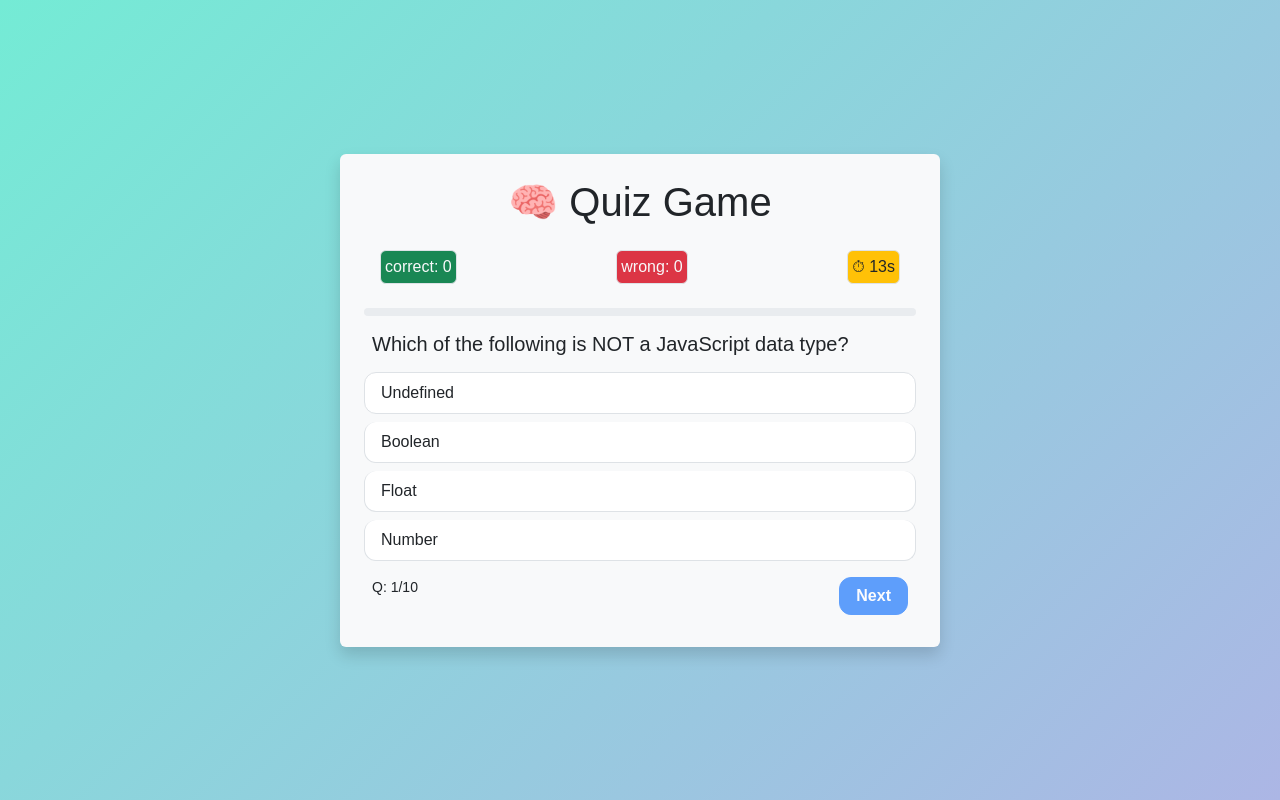
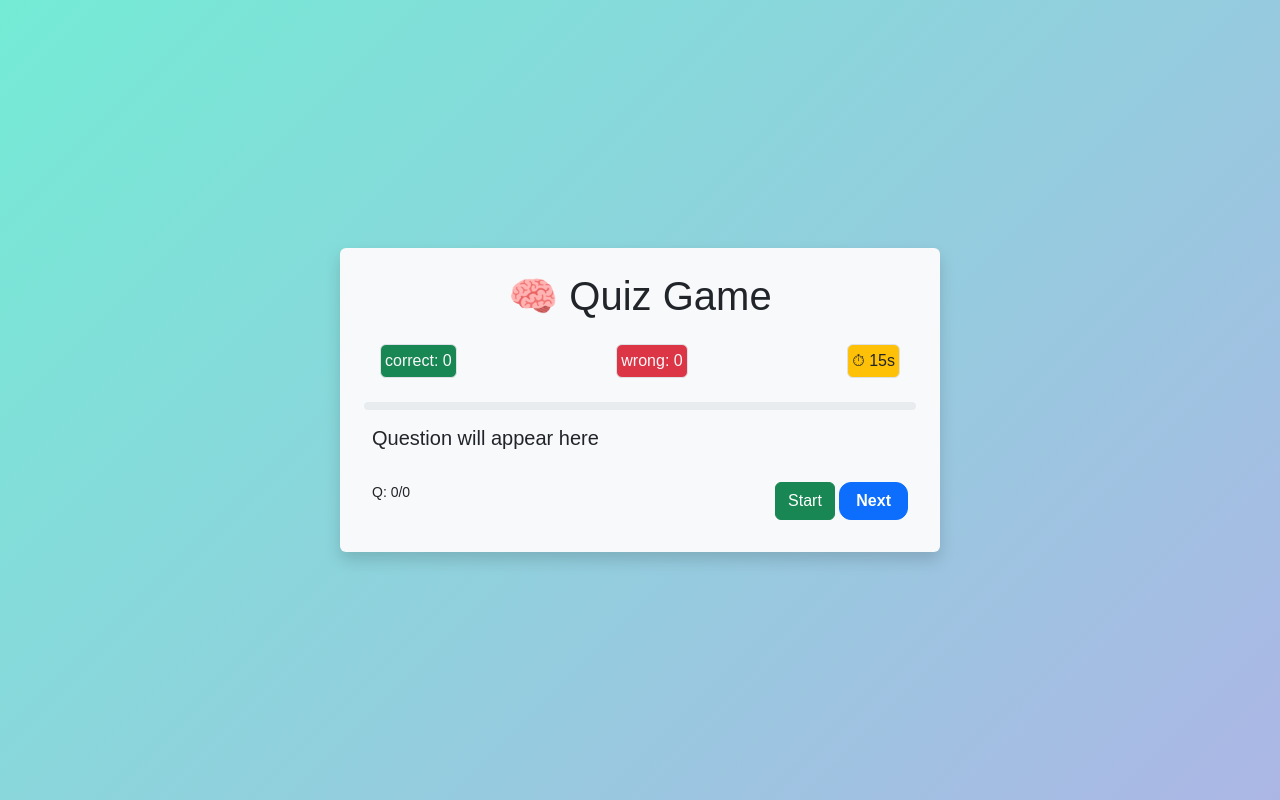
Before and after one commit to parwateshivam/quiz-app, a plain HTML site: page index.html in a window 1280 px wide. Both pictures are taken after typing "Sample", "name@example.com" into the empty fields and a click on the button "Submit". Drawn offline with nearby package versions, Linux system fonts and the light colour scheme.

Commit message:
some changes

```diff
--- a/index.html
+++ b/index.html
@@ -18,8 +18,10 @@
       <!--form container-->
       <div id="form-container" class="form-container card p-5">
         <form id="user-form">
-          <input id="name" class="form-control mb-2" type="text" placeholder="Enter your name" required>
-          <input id="email" class="form-control mb-2" type="email" placeholder="Enter your email" required>
+          <input name="name" class="form-control mb-2" type="text" placeholder="Enter your name" required>
+
+          <input name="email" class="form-control mb-2" type="email" placeholder="Enter your email" required>
+
           <button id="form-submit-btn" type="submit" class="btn btn-primary">Submit</button>
         </form>
       </div>
@@ -53,6 +55,7 @@
           <small>Q: <span id="qNumber">0</span>/<span id="total">0</span>
           </small>
           <div>
+            <button id="startbtn" class="btn btn-success">Start</button>
             <button id="nextBtn" class="btn btn-primary">Next</button>
             <button id="restartBtn" class="btn btn-success d-none">Restart</button>
           </div>
--- a/script.js
+++ b/script.js
@@ -1,76 +1,97 @@
 // QUIZ DATA (Questions)
 const quizData = [
   {
-    question: "Which of the following is NOT a JavaScript data type?",
-    options: ["Undefined", "Boolean", "Float", "Number"],
-    answer: "Float"
+    question: "What does HTML stand for?",
+    options: [
+      "Hyper Text Markup Language",
+      "Home Tool Markup Language",
+      "High Tech Markup Language",
+      "Hyperlink and Text Making Language"
+    ],
+    answer: "Hyper Text Markup Language"
   },
   {
-    question: "In CSS Grid, what does 'fr' unit represent?",
-    options: [
-      "Fraction of available space",
-      "Fixed ratio",
-      "Font-relative size",
-      "Fraction of parent height"
-    ],
-    answer: "Fraction of available space"
+    question: "Which language runs in the browser?",
+    options: ["Java", "C", "Python", "JavaScript"],
+    answer: "JavaScript"
   },
   {
-    question: "Which HTTP status code means 'Unauthorized'?",
-    options: ["200", "301", "401", "403"],
-    answer: "401"
+    question: "Which tag is used to include an external CSS file?",
+    options: ["<style>", "<link>", "<script>", "<meta>"],
+    answer: "<link>"
   },
   {
-    question: "Which method in JavaScript is used to parse a JSON string?",
-    options: ["JSON.stringify()", "JSON.parse()", "parse.JSON()", "toJSON()"],
-    answer: "JSON.parse()"
+    question: "What does CSS stand for?",
+    options: [
+      "Computer Style Sheets",
+      "Cascading Style Sheets",
+      "Creative Style Sheets",
+      "Colorful Style Sheets"
+    ],
+    answer: "Cascading Style Sheets"
   },
   {
-    question: "What is the difference between '==' and '===' in JavaScript?",
-    options: [
-      "No difference",
-      "== compares value only, === compares value and type",
-      "=== compares value only, == compares type and value",
-      "== is strict, === is loose"
-    ],
-    answer: "== compares value only, === compares value and type"
+    question: "Which HTML tag is used to create a hyperlink?",
+    options: ["<a>", "<p>", "<link>", "<h1>"],
+    answer: "<a>"
   },
   {
-    question: "Which of the following is NOT a valid CSS position value?",
-    options: ["static", "relative", "absolute", "fixed", "float"],
-    answer: "float"
+    question: "Which property is used in CSS to change text color?",
+    options: ["font-style", "text-color", "color", "background-color"],
+    answer: "color"
   },
   {
-    question: "Which JavaScript feature allows writing async code in sync style?",
-    options: ["Promises", "Callbacks", "Async/Await", "Events"],
-    answer: "Async/Await"
+    question: "Inside which HTML element do we put JavaScript code?",
+    options: ["<script>", "<javascript>", "<code>", "<js>"],
+    answer: "<script>"
   },
   {
-    question: "What does CORS stand for?",
-    options: [
-      "Cross-Origin Resource Sharing",
-      "Cross-Origin Restricted Script",
-      "Controlled Origin Resource Service",
-      "Cross-Organization Resource Sharing"
-    ],
-    answer: "Cross-Origin Resource Sharing"
+    question: "Which symbol is used for comments in JavaScript?",
+    options: ["//", "/* */", "<!-- -->", "#"],
+    answer: "//"
   },
   {
-    question: "Which SQL command is used to remove a table completely?",
-    options: ["DELETE", "DROP", "REMOVE", "TRUNCATE"],
-    answer: "DROP"
+    question: "Which HTML attribute is used to display an image?",
+    options: ["src", "href", "alt", "title"],
+    answer: "src"
   },
   {
-    question: "What does the 'this' keyword refer to in JavaScript (default)?",
+    question: "Which method is used to select an element by ID in JavaScript?",
     options: [
-      "The global object",
-      "The current function",
-      "The parent object",
-      "Undefined always"
+      "getElementById()",
+      "querySelectorAll()",
+      "getElementsByClassName()",
+      "getTagName()"
     ],
-    answer: "The global object"
+    answer: "getElementById()"
+  },
+  {
+    question: "Which CSS property controls the size of text?",
+    options: ["font-size", "text-size", "font-weight", "size"],
+    answer: "font-size"
+  },
+  {
+    question: "Which company developed JavaScript?",
+    options: ["Google", "Netscape", "Microsoft", "Apple"],
+    answer: "Netscape"
+  },
+  {
+    question: "Which HTML element is used for the largest heading?",
+    options: ["<h1>", "<h6>", "<heading>", "<head>"],
+    answer: "<h1>"
+  },
+  {
+    question: "Which keyword is used to declare a variable in JavaScript?",
+    options: ["var", "let", "const", "All of the above"],
+    answer: "All of the above"
+  },
+  {
+    question: "Which CSS property is used to change the background color?",
+    options: ["color", "background-color", "bgcolor", "background"],
+    answer: "background-color"
   }
 ];
+
 
 // HTML ELEMENTS
 const formContainer = document.getElementById("form-container");
@@ -90,6 +111,7 @@ const optionsBox = document.getElementById("optionsBox");
 const totalBox = document.getElementById("total");
 const qNumberBox = document.getElementById("qNumber");
 
+const startBtn = document.querySelector("#startbtn");
 const nextBtn = document.getElementById("nextBtn");
 const restartBtn = document.getElementById("restartBtn");
 
@@ -189,6 +211,7 @@ function stopTimer() {
 
 // move to next question
 nextBtn.addEventListener("click", () => {
+  startBtn.style.display = "none";
   currentQuestion++;
   if (currentQuestion < quizData.length) {
     showQuestion();
@@ -214,19 +237,18 @@ restartBtn.addEventListener("click", () => {
   wrongBox.innerText = 0;
   nextBtn.style.display = "inline-block";
   restartBtn.classList.add("d-none");
-  showQuestion();
+  formContainer.style.display = "block";
+  quizContainer.style.display = "none";
 });
 
-form.addEventListener("submit", handleSubmit);
-
-function handleSubmit(event) {
-  event.preventDefault();
-  if (!form.checkValidity()) {
-    form.reportValidity();
-    return;
-  }
+form.addEventListener("submit", (e) => {
+  e.preventDefault();
+  e.target['name'].value = "";
+  e.target['email'].value = "";
   formContainer.style.display = "none";
   quizContainer.style.display = "block";
-  // start quiz
+});
+
+startBtn.addEventListener("click", () => {
   showQuestion();
-}
+})
```
